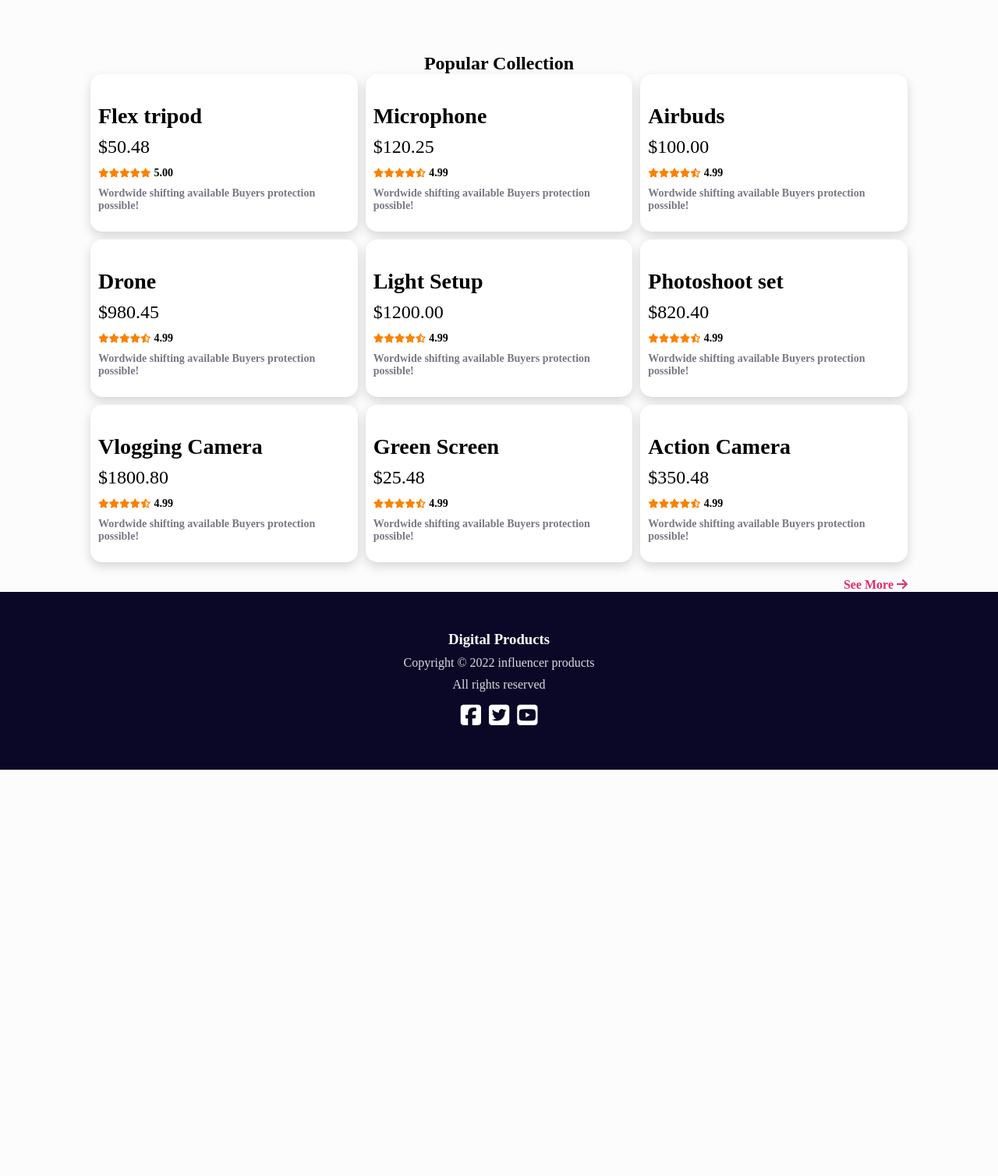
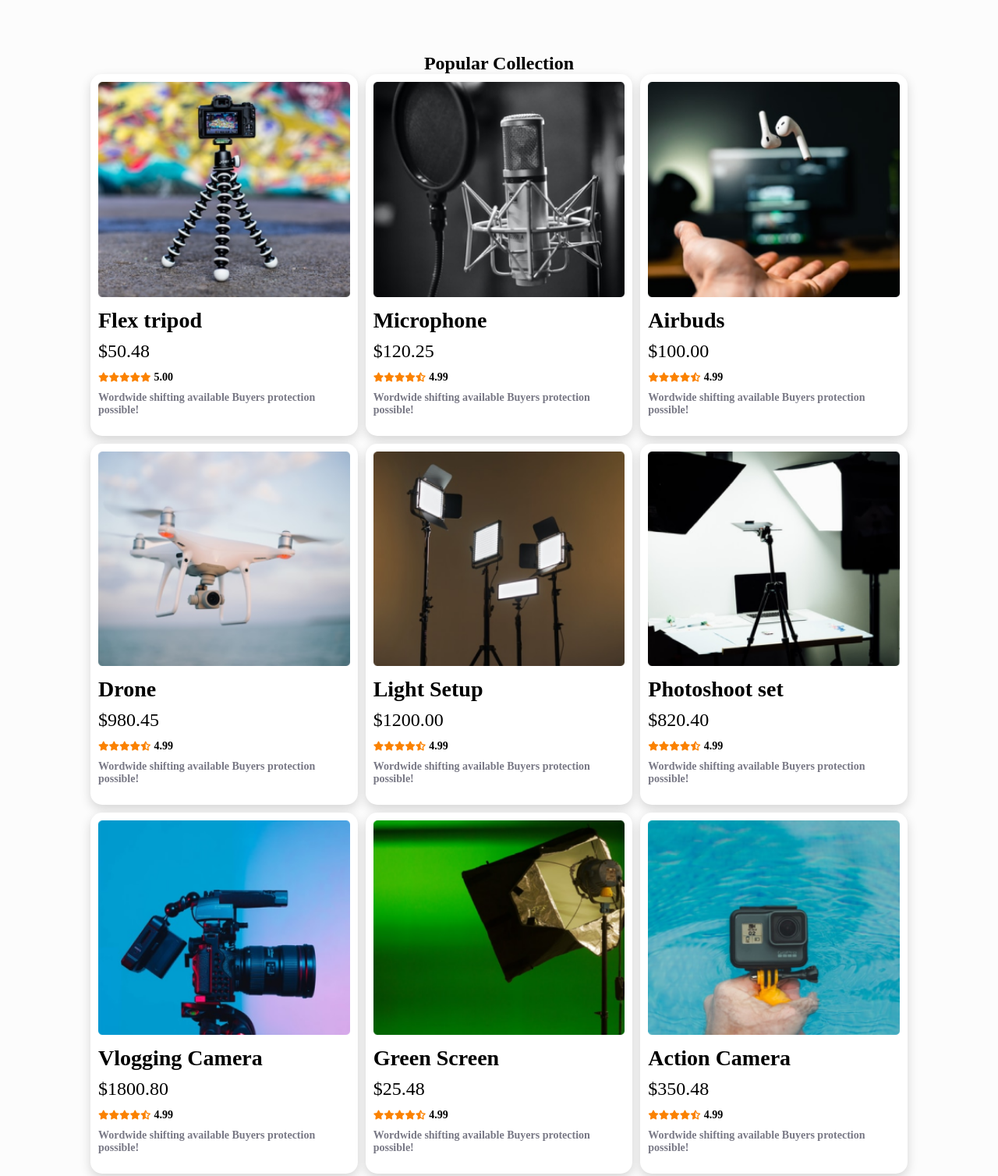
Before and after one commit to abedshadin/assign, a plain HTML site: page index.html in a window 1280 px wide. Shown: the part 338-1846 px from the top of the page at 78% size. Before the commit the page ends 1325 px from the top, so only its background shows below. Drawn offline with Linux system fonts and the light colour scheme; the site is published under a folder, as on GitHub Pages, so addresses that start at the root find nothing.

Commit message:
img solve

```diff
--- a/index.html
+++ b/index.html
@@ -52,7 +52,7 @@
         <div class="products">
             <div class="single-product">
                 <div class="photo">
-                    <img src="/images/tripod.png" alt="">
+                    <img src="./images/tripod.png" alt="">
                 </div>
                 <div class="product-desc">
 <h3>Flex tripod</h3>
@@ -66,7 +66,7 @@ Buyers protection possible!</p>
             </div>
             <div class="single-product">
                 <div class="photo">
-                    <img src="/images/mic.png" alt="">
+                    <img src="./images/mic.png" alt="">
                 </div>
                 <div class="product-desc">
 <h3>Microphone</h3>
@@ -80,7 +80,7 @@ Buyers protection possible!</p>
             </div>
             <div class="single-product">
                 <div class="photo">
-                    <img src="/images/airpod.png" alt="">
+                    <img src="./images/airpod.png" alt="">
                 </div>
                 <div class="product-desc">
 <h3>Airbuds</h3>
@@ -94,7 +94,7 @@ Buyers protection possible!</p>
             </div>
             <div class="single-product">
                 <div class="photo">
-                    <img src="/images/drone.png" alt="">
+                    <img src="./images/drone.png" alt="">
                 </div>
                 <div class="product-desc">
 <h3>Drone</h3>
@@ -108,7 +108,7 @@ Buyers protection possible!</p>
             </div>
             <div class="single-product">
                 <div class="photo">
-                    <img src="/images/lights.png" alt="">
+                    <img src="./images/lights.png" alt="">
                 </div>
                 <div class="product-desc">
 <h3>Light Setup</h3>
@@ -122,7 +122,7 @@ Buyers protection possible!</p>
             </div>
             <div class="single-product">
                 <div class="photo">
-                    <img src="/images/setup.png" alt="">
+                    <img src="./images/setup.png" alt="">
                 </div>
                 <div class="product-desc">
 <h3>Photoshoot set</h3>
@@ -136,7 +136,7 @@ Buyers protection possible!</p>
             </div>
             <div class="single-product">
                 <div class="photo">
-                    <img src="/images/camera.png" alt="">
+                    <img src="./images/camera.png" alt="">
                 </div>
                 <div class="product-desc">
 <h3>Vlogging Camera</h3>
@@ -150,7 +150,7 @@ Buyers protection possible!</p>
             </div>
             <div class="single-product">
                 <div class="photo">
-                    <img src="/images/single-light.png" alt="">
+                    <img src="./images/single-light.png" alt="">
                 </div>
                 <div class="product-desc">
 <h3>Green Screen</h3>
@@ -164,7 +164,7 @@ Buyers protection possible!</p>
             </div>
             <div class="single-product">
                 <div class="photo">
-                    <img src="/images/action.png" alt="">
+                    <img src="./images/action.png" alt="">
                 </div>
                 <div class="product-desc">
 <h3>Action Camera</h3>
```
